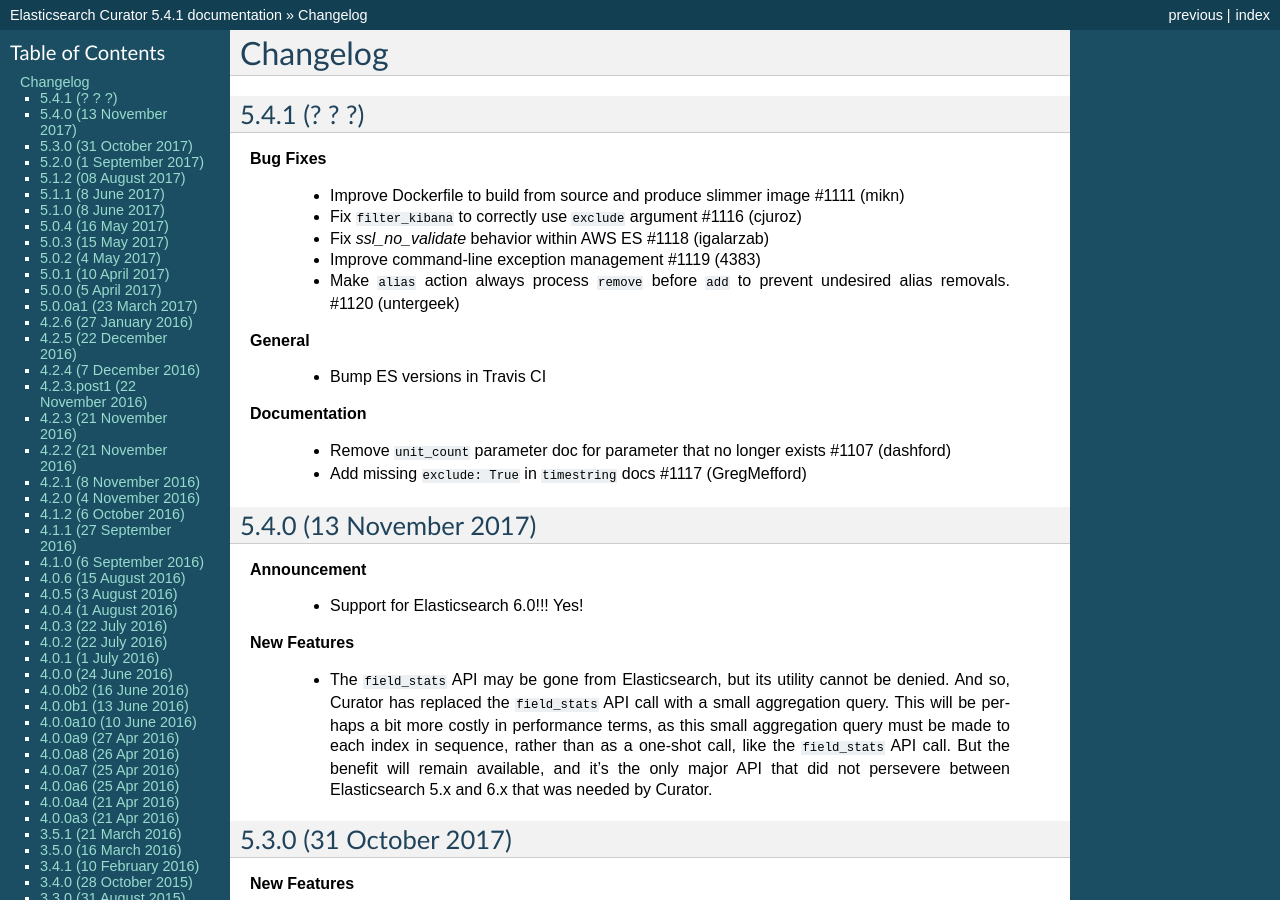
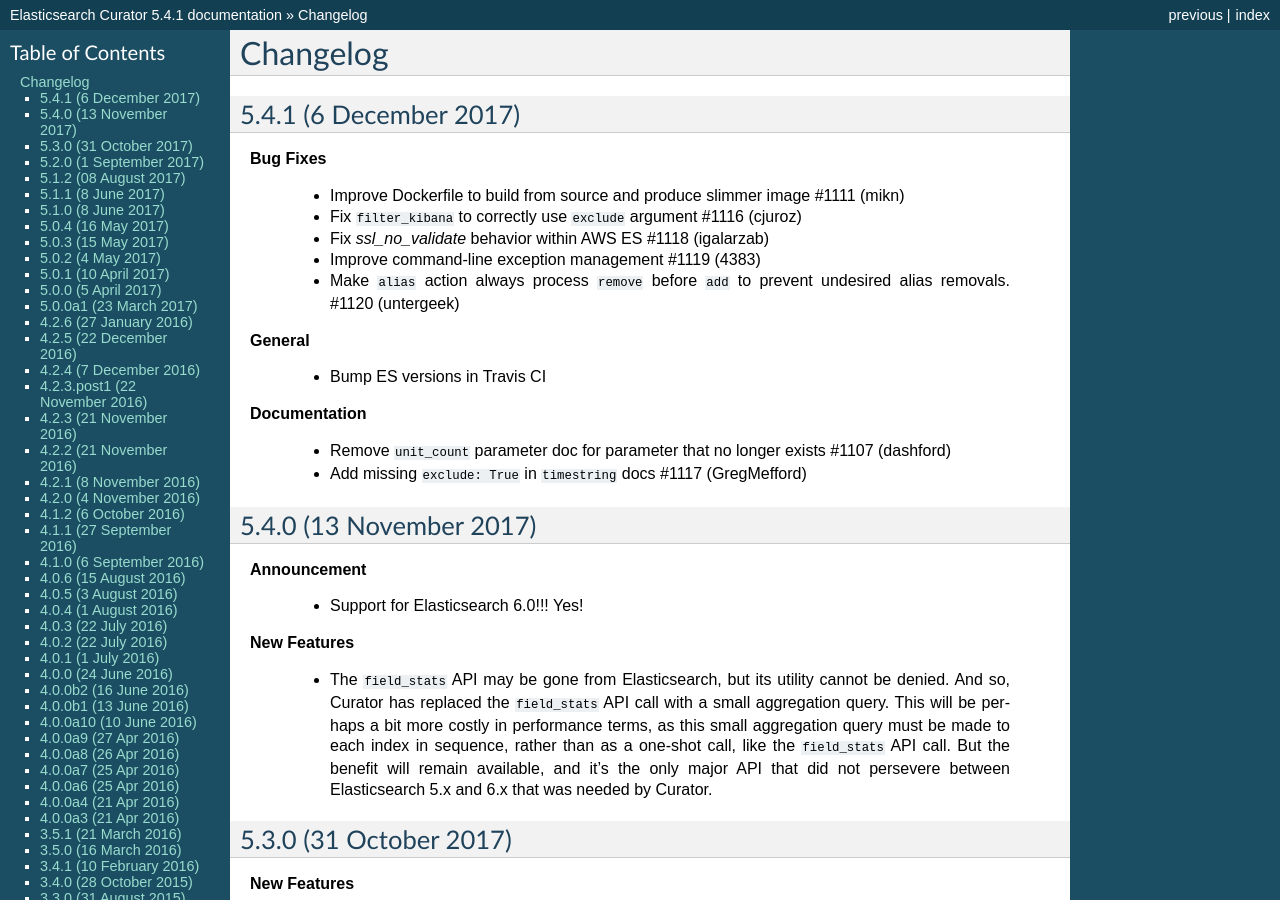
Before and after one commit to elastic/curator, a Sphinx documentation site: the page built from docs/Changelog.rst, in a window 1280 px wide and 900 px high. Built offline with Sphinx 7.4.7, drawn with Linux system fonts in a browser that asks for light colours.

Commit message:
Release prep for 5.4.1

```diff
--- a/docs/Changelog.rst
+++ b/docs/Changelog.rst
@@ -3,8 +3,8 @@
 Changelog
 =========
 
-5.4.1 (? ? ?)
--------------
+5.4.1 (6 December 2017)
+-----------------------
 
 **Bug Fixes**
 
```
